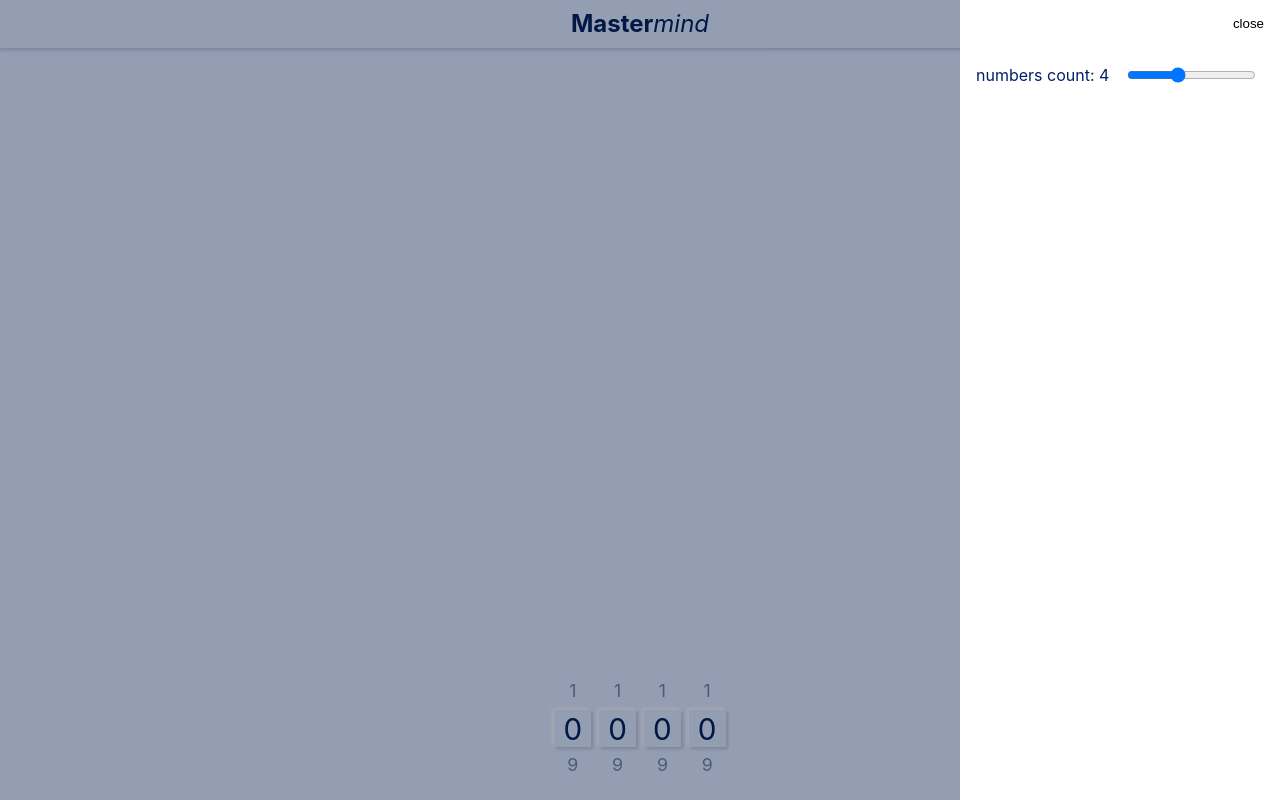
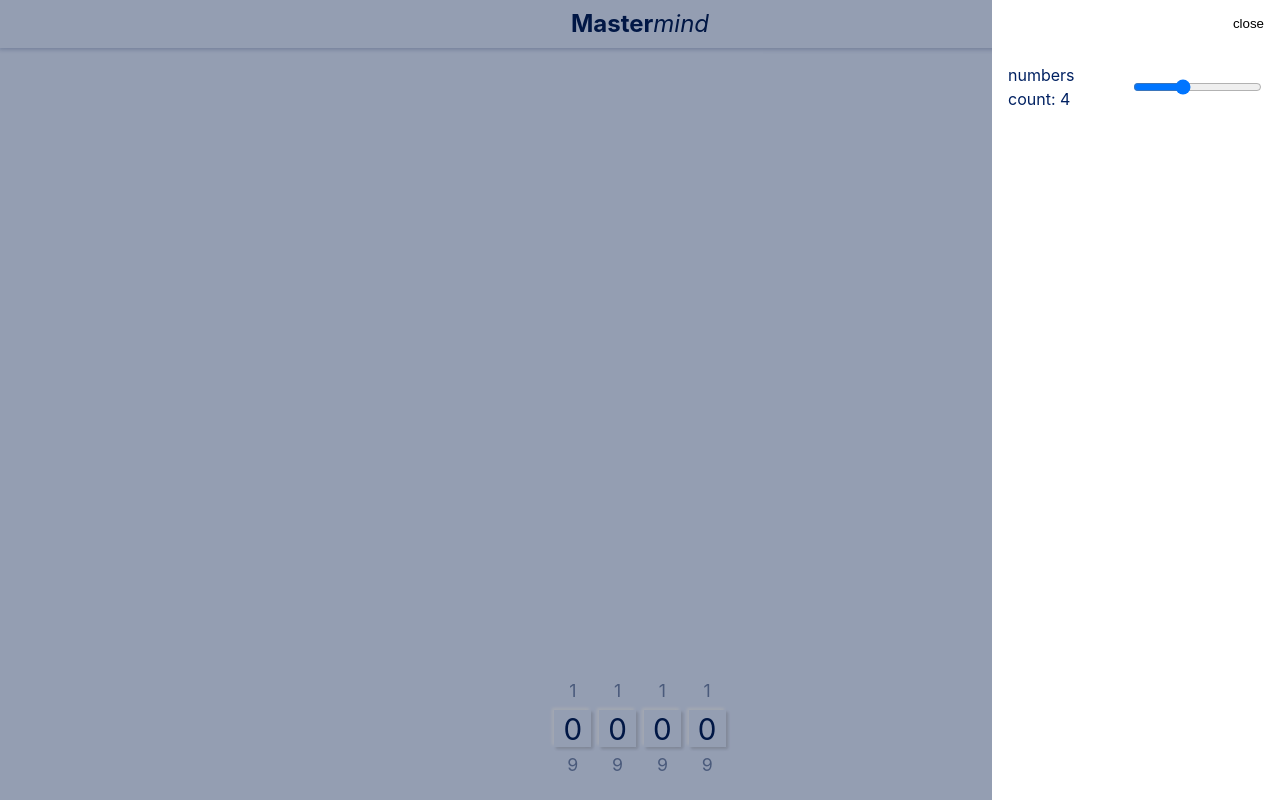
Before and after one commit to RoHell/mastermind, a Vue app: page / in a window 1280 px wide. Both pictures are taken after a click on the button 1252 px from the left and 24 px from the top of the page. Built offline with nearby package versions, Linux system fonts and the light colour scheme.

Commit message:
create drawer template

```diff
--- a/src/App.vue
+++ b/src/App.vue
@@ -102,7 +102,7 @@ generateTargetNumber()
   </main>
 
   <MenuDrawer
-    v-if="isMenuDrawerOpen"
+    :show="isMenuDrawerOpen"
     @close="isMenuDrawerOpen = false"
     @change="startGame"
     @play="startGame"
--- /dev/null
+++ b/src/components/molecules/Drawer.vue
@@ -0,0 +1,80 @@
+<script setup lang="ts">
+interface Props {
+  show: boolean
+}
+
+defineProps<Props>()
+
+const emit = defineEmits(['close'])
+
+const handleClose = () => {
+  emit('close')
+}
+</script>
+
+<template>
+  <Teleport to="body">
+    <div class="drawer">
+      <Transition name="fade">
+        <div
+          v-if="show"
+          class="drawer__overlay"
+          @click="handleClose"
+        />
+      </Transition>
+      <Transition name="slide-right">
+        <div
+          v-if="show"
+          class="drawer__main"
+        >
+          <slot />
+        </div>
+      </Transition>
+    </div>
+  </Teleport>
+</template>
+
+<style lang="scss" scoped>
+.drawer {
+  position: relative;
+  z-index: 20;
+
+  &__overlay {
+    position: fixed;
+    left: 0;
+    right: 0;
+    bottom: 0;
+    top: 0;
+    background-color: rgba(black, 0.3);
+  }
+
+  &__main {
+    position: fixed;
+    width: 100%;
+    max-width: 18rem;
+    right: 0;
+    top: 0;
+    bottom: 0;
+  }
+
+  .slide-right-enter-active,
+  .slide-right-leave-active {
+    transition: transform 0.3s ease;
+  }
+
+  .slide-right-enter-from,
+  .slide-right-leave-to {
+    transform: translateX(100%);
+  }
+
+  .fade-enter-active,
+  .fade-leave-active {
+    transition: all 0.5s ease;
+  }
+
+  .fade-enter-from,
+  .fade-leave-to {
+    opacity: 0;
+  }
+}
+</style>
--- a/src/components/organisms/MenuDrawer.vue
+++ b/src/components/organisms/MenuDrawer.vue
@@ -1,10 +1,16 @@
 <script setup lang="ts">
-import { onMounted, ref } from 'vue';
-
 import { useNumbers } from '../../composables'
 import BaseButton from '../atoms/BaseButton.vue';
+import Drawer from '../molecules/Drawer.vue';
+
+interface Props {
+  show: boolean
+}
+
+defineProps<Props>()
 
 const emit = defineEmits(['close', 'play'])
+
 const {
   numbersCount,
   setNumbersCount,
@@ -13,46 +19,26 @@ const {
   targetNumbers,
   hitsList,
   isWin,
-
 } = useNumbers()
 
-const showContent = ref(false)
-
-const handleClose = () => {
-  showContent.value = false
-  setTimeout(() => emit('close'), 500)
+const onClose = () => {
+  emit('close')
 }
-
-onMounted(() => {
-  showContent.value = true
-})
 
 const onNumbersCountChange = (event: Event) => {
   const target = event.target as HTMLInputElement
   const count = +target?.value
   setNumbersCount(count)
-
 }
 </script>
 
 <template>
-  <div class="drawer">
-    <Transition name="fade">
-      <div
-        v-if="showContent"
-        class="drawer__overlay"
-        @click="handleClose"
-      />
-    </Transition>
-    <Transition name="slide-right">
-      <div
-        v-if="showContent"
-        class="drawer__main"
-      >
-        <button class="drawer__close" @click="handleClose">
+  <Drawer :show="show" @close="onClose">
+    <div class="menu-drawer">
+      <button class="menu-drawer__close" @click="onClose">
         close
       </button>
-        <form class="drawer__numbers-count">
+      <form class="menu-drawer__numbers-count">
         <label for="numbers-count">
           {{ `numbers count: ${numbersCount}` }}
         </label>
@@ -68,41 +54,21 @@ const onNumbersCountChange = (event: Event) => {
       <BaseButton
         v-if="(targetNumbers.length && hitsList.length) || isWin"
         label="Play again"
-          class="drawer__play-again"
+        class="menu-drawer__play-again"
         @click="emit('play')"
       />
     </div>
-    </Transition>
-  </div>
+  </Drawer>
 </template>
 
 <style lang="scss" scoped>
-.drawer {
-  position: relative;
-  z-index: 20;
-
-  &__overlay {
-    position: fixed;
-    left: 0;
-    right: 0;
-    bottom: 0;
-    top: 0;
-    background-color: rgba(black, 0.3);
-  }
-
-  &__main {
-    position: fixed;
+.menu-drawer {
   display: flex;
   flex-direction: column;
   gap:2rem;
-    width: 100%;
-    max-width: 18rem;
-    right: 0;
-    top: 0;
-    bottom: 0;
+  height: 100%;
   padding: 1rem;
   background-color: white;
-  }
 
   &__close {
     margin-left: auto;
@@ -120,25 +86,5 @@ const onNumbersCountChange = (event: Event) => {
     justify-content: center;
     margin: auto;
   }
-
-  .slide-right-enter-active,
-  .slide-right-leave-active {
-    transition: transform 0.3s ease;
-  }
-
-  .slide-right-enter-from,
-  .slide-right-leave-to {
-    transform: translateX(100%);
-  }
-
-  .fade-enter-active,
-  .fade-leave-active {
-    transition: all 0.5s ease;
-  }
-
-  .fade-enter-from,
-  .fade-leave-to {
-    opacity: 0;
-  }
 }
 </style>
```
Lines whose indentation alone changed are shown as unchanged.
